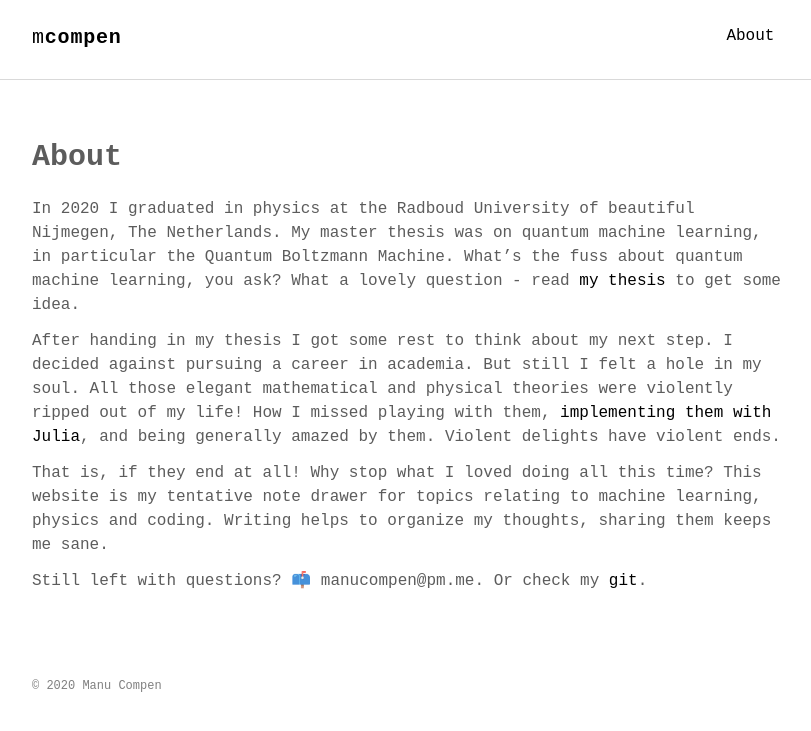
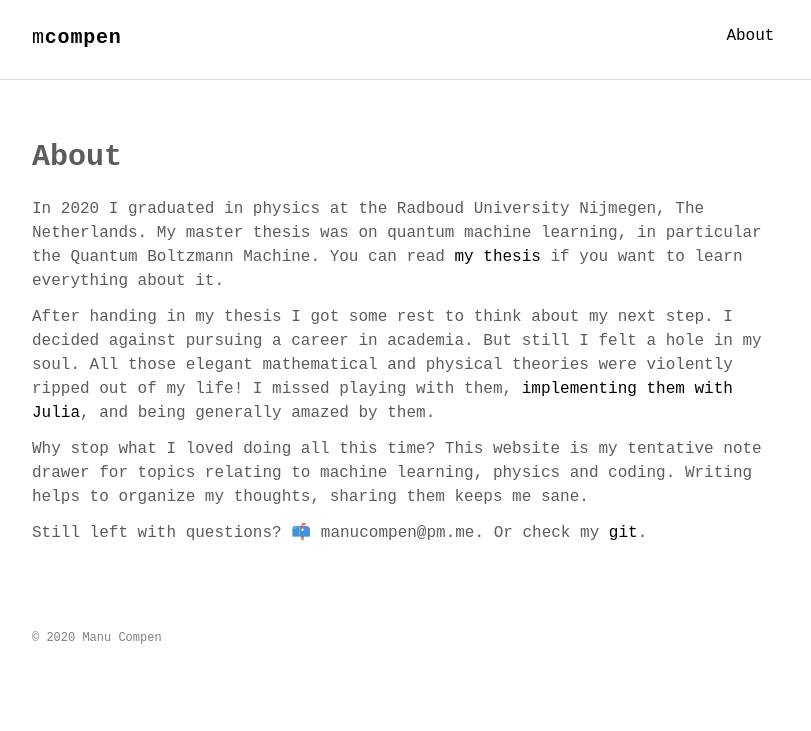
Before and after one commit to mcompen/mcompen.github.io, a Jekyll site: the page built from about.md, in a window 1280 px wide. Shown: the top 731 px of the page, without its empty margins (232-1043 px from the left). Built offline with Jekyll 4.4.1, drawn with Linux system fonts in a browser that asks for light colours; some web fonts are replaced.

Commit message:
minor changes in texts

```diff
--- a/_config.yml
+++ b/_config.yml
@@ -1,7 +1,7 @@
 # Site settings
 title_left    : "m"
 title_right   : "compen" # default: ""
-description   : "notes on machine learning, physics and coding."
+description   : "mcompen"
 keywords      : "Manu, Compen, Machine, Learning, Artificial, Intelligence, Physics, Coding, Deep, Programming"
 url           :  # site url
 baseurl       : "" # apply repo name like "/myproject" if used under gh-pages branch, else (under master branch) just leave empty/blank
--- a/about.md
+++ b/about.md
@@ -4,10 +4,10 @@ title: About
 permalink: /about/
 ---
 
-In 2020 I graduated in physics at the Radboud University of beautiful Nijmegen, The Netherlands. My master thesis was on quantum machine learning, in particular the Quantum Boltzmann Machine. What's the fuss about quantum machine learning, you ask? What a lovely question - read [my thesis](/assets/pdf/Thesis.pdf) to get some idea.
+In 2020 I graduated in physics at the Radboud University Nijmegen, The Netherlands. My master thesis was on quantum machine learning, in particular the Quantum Boltzmann Machine. You can read [my thesis](/assets/pdf/Thesis.pdf) if you want to learn everything about it.
 
-After handing in my thesis I got some rest to think about my next step. I decided against pursuing a career in academia. But still I felt a hole in my soul. All those elegant mathematical and physical theories were violently ripped out of my life! How I missed playing with them, [implementing them with Julia](https://github.com/mcompen/NeuralQuantumState.jl), and being generally amazed by them. Violent delights have violent ends.
+After handing in my thesis I got some rest to think about my next step. I decided against pursuing a career in academia. But still I felt a hole in my soul. All those elegant mathematical and physical theories were violently ripped out of my life! I missed playing with them, [implementing them with Julia](https://github.com/mcompen/NeuralQuantumState.jl), and being generally amazed by them.
 
-That is, if they end at all! Why stop what I loved doing all this time? This website is my tentative note drawer for topics relating to machine learning, physics and coding. Writing helps to organize my thoughts, sharing them keeps me sane.
+Why stop what I loved doing all this time? This website is my tentative note drawer for topics relating to machine learning, physics and coding. Writing helps to organize my thoughts, sharing them keeps me sane.
 
 Still left with questions? 📫 manucompen@pm.me. Or check my [git](github.com/mcompen).
```
Also changed, not shown: 1 other file.
